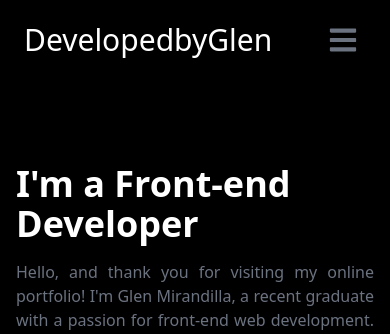
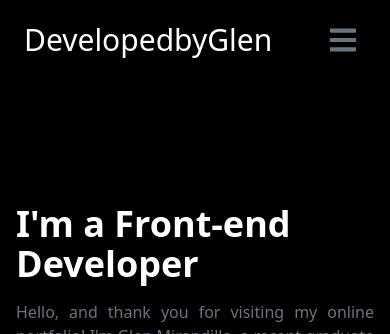
Before and after one commit to Yukihira2k/react-Personal-portfolio, a React (Vite) app: page / in a window 390 px wide. Shown: the top 334 px of the page. Built offline with nearby package versions, Linux system fonts and the light colour scheme.

Commit message:
fixed margins

```diff
--- a/src/Components/About.jsx
+++ b/src/Components/About.jsx
@@ -5,7 +5,7 @@ const About = () => {
     <div name="about" className="w-full h-screen bg-gradient-to-b from-gray-800 to-black text-white">
         <div className="max-w-screen-lg p-4 mx-auto flex flex-col justify-center w-full h-full">
             <div className="pb-8">
-                <p className="text-4xl font-bold inline border-b-4 border-gray-500">About</p>
+                <p className="text-4xl font-bold inline border-b-4 border-gray-500 mt-40 md:mt-auto">About</p>
             </div>
 
             <p className="text-xl mt-20">
--- a/src/Components/Home.jsx
+++ b/src/Components/Home.jsx
@@ -7,7 +7,7 @@ const Home = () => {
     <div name="home" className="h-screen w-full bg-gradient-to-b from-black via-black to-gray-800">
         <div className="max-w-screen-lg mx-auto flex flex-col items-center justify-center h-full px-4 md:flex-row ">
             <div className="flex flex-col justify-center h-full">
-                <h2 className="text-4xl sm:text-7xl font-bold text-white mt-20 sm:mt-0">I'm a Front-end Developer</h2>
+                <h2 className="text-4xl sm:text-7xl font-bold text-white mt-40 sm:mt-0">I'm a Front-end Developer</h2>
                 <p className="text-gray-500 py-4 max-w-md sm:max-w-full text-justify">
                 Hello, and thank you for visiting my online portfolio! I'm Glen Mirandilla, a recent graduate with a passion for front-end web development. I'm excited to share my journey, skills, and projects with you.
                 I'm always eager to collaborate on exciting new projects and opportunities. If you'd like to work together, have any questions, or just want to connect, please don't hesitate to reach out via email or connect with me on LinkedIn.
```
